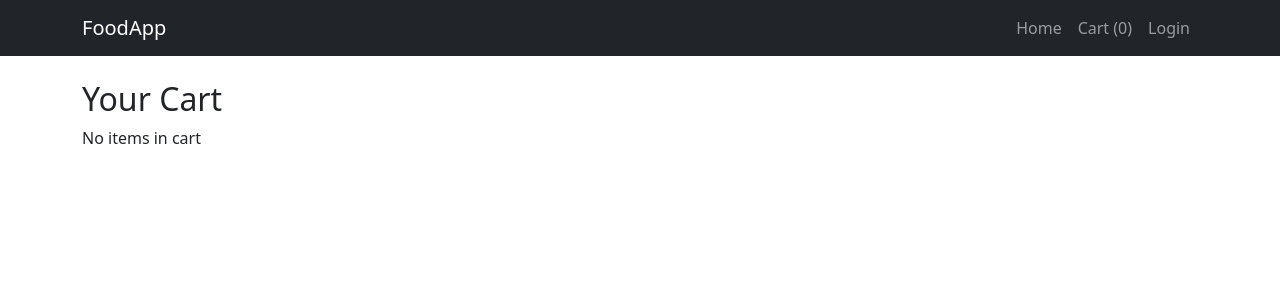
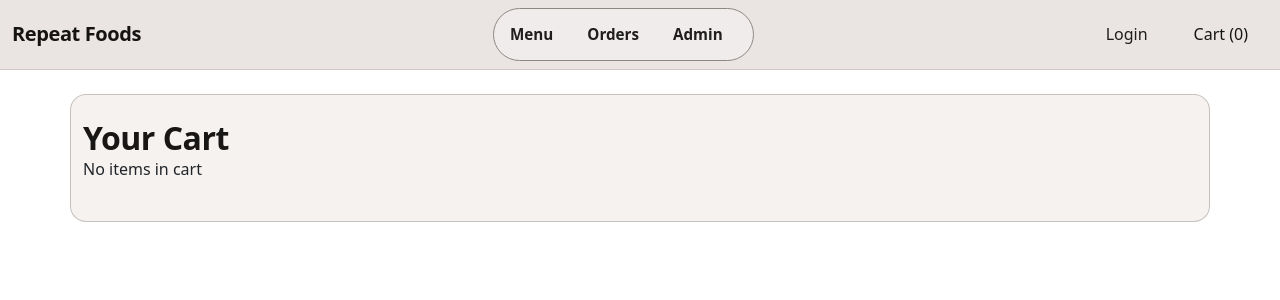
Before and after one commit to Varun251005/booking, a React (Vite) app in the folder frontend/: page /cart in a window 1280 px wide. Shown: the top 300 px of the page. Built offline with nearby package versions, Linux system fonts and the light colour scheme.

Commit message:
Add routing for orders and admin pages; implement AdminOrders component and update styles

```diff
--- a/frontend/package.json
+++ b/frontend/package.json
@@ -15,7 +15,8 @@
     "nodemon": "^3.1.14",
     "react": "^19.2.4",
     "react-bootstrap": "^2.10.10",
-    "react-dom": "^19.2.4"
+    "react-dom": "^19.2.4",
+    "react-router-dom": "^7.14.2"
   },
   "devDependencies": {
     "@eslint/js": "^9.39.4",
--- a/frontend/src/Components/navbar.jsx
+++ b/frontend/src/Components/navbar.jsx
@@ -6,16 +6,22 @@ const AppNavbar = () => {
   const { cart } = useCart();
 
   return (
-    <Navbar bg="dark" variant="dark" className="app-navbar">
-      <Container>
-        <Navbar.Brand as={Link} to="/" className="brand-glow">FoodApp</Navbar.Brand>
-        <Nav className="ms-auto">
-          <Nav.Link as={Link} to="/">Home</Nav.Link>
-          <Nav.Link as={Link} to="/cart">
+    <Navbar className="app-navbar">
+      <Container fluid className="app-nav-shell">
+        <Navbar.Brand as={Link} to="/" className="brand-glow">Repeat Foods</Navbar.Brand>
+
+        <Nav className="nav-pill-group">
+          <Nav.Link as={Link} to="/">Menu</Nav.Link>
+          <Nav.Link as={Link} to="/orders">Orders</Nav.Link>
+          <Nav.Link as={Link} to="/admin">Admin</Nav.Link>
+        </Nav>
+
+        <div className="nav-actions">
+          <Nav.Link as={Link} to="/login" className="nav-action-link">Login</Nav.Link>
+          <Nav.Link as={Link} to="/cart" className="demo-btn">
             Cart ({cart.length})
           </Nav.Link>
-          <Nav.Link as={Link} to="/login">Login</Nav.Link>
-        </Nav>
+        </div>
       </Container>
     </Navbar>
   );
--- a/frontend/src/index.css
+++ b/frontend/src/index.css
@@ -1,112 +1,409 @@
 :root {
-	--bg-main: #0a0f0b;
-	--bg-surface: #101813;
-	--bg-surface-2: #17231b;
-	--text-main: #e8f7ea;
-	--text-muted: #b6d1bb;
-	--green: #31c86a;
-	--green-dark: #249a50;
+  --bg-main: #e7e2e0;
+  --bg-surface: #f5f2f0;
+  --bg-surface-2: #ffffff;
+  --bg-surface-3: #efebe8;
+  --text-main: #181717;
+  --text-muted: #5d5955;
+  --border-soft: #8d8782;
+  --accent: #d7ef63;
+  --accent-hover: #c8e54e;
+}
+
+* {
+  box-sizing: border-box;
 }
 
 body {
-	background: var(--bg-main);
-	color: var(--text-main);
-	min-height: 100vh;
+  margin: 0;
+  min-height: 100vh;
+  background: var(--bg-main);
+  color: var(--text-main);
+  font-family: Inter, system-ui, -apple-system, Segoe UI, Roboto, Helvetica, Arial, sans-serif;
 }
 
 #root {
-	min-height: 100vh;
+  min-height: 100vh;
 }
 
 .app-navbar {
-	border-bottom: 1px solid #1f2d23;
-	box-shadow: 0 4px 14px rgba(0, 0, 0, 0.25);
+  position: sticky;
+  top: 0;
+  z-index: 20;
+  padding: 12px 1.25rem;
+  background: rgba(231, 226, 224, 0.88);
+  backdrop-filter: blur(8px);
+  border-bottom: 1px solid rgba(141, 135, 130, 0.3);
+}
+
+.app-nav-shell {
+  max-width: 1320px;
+  margin: 0 auto;
+  display: grid;
+  grid-template-columns: auto 1fr auto;
+  align-items: center;
+  gap: 16px;
 }
 
 .brand-glow {
-	color: var(--green) !important;
-	font-weight: 700;
+  font-size: 2rem;
+  font-weight: 800;
+  letter-spacing: -0.02em;
+  color: #151413 !important;
+}
+
+.nav-pill-group {
+  justify-self: center;
+  border: 1px solid var(--border-soft);
+  border-radius: 999px;
+  padding: 6px 14px;
+  display: flex;
+  align-items: center;
+  gap: 2px;
+  background: rgba(255, 255, 255, 0.3);
+}
+
+.nav-pill-group .nav-link,
+.nav-action-link {
+  color: #1f1e1d !important;
+  font-weight: 700;
+  font-size: 0.95rem;
+  border-radius: 999px;
+  padding: 8px 16px !important;
+  transition: background-color 0.2s ease;
+}
+
+.nav-pill-group .nav-link:hover,
+.nav-action-link:hover {
+  background: rgba(255, 255, 255, 0.8);
+}
+
+.nav-actions {
+  display: flex;
+  align-items: center;
+  gap: 10px;
+}
+
+.nav-action-link {
+  border: 1px solid var(--border-soft);
+}
+
+.demo-btn {
+  display: inline-flex;
+  align-items: center;
+  justify-content: center;
+  border-radius: 999px;
+  border: 1px solid #a8b84e;
+  background: var(--accent);
+  color: #141413 !important;
+  font-weight: 800;
+  padding: 10px 20px !important;
+}
+
+.demo-btn:hover {
+  background: var(--accent-hover);
+}
+
+.home-page {
+  padding-bottom: 40px;
+}
+
+.hero-shell {
+  max-width: 1320px;
+  margin: 26px auto 0;
+  padding: 0 18px;
+}
+
+.hero-grid {
+  border: 1px solid rgba(141, 135, 130, 0.45);
+  border-radius: 24px;
+  background: linear-gradient(160deg, #f4f0ed 0%, #ebe6e2 100%);
+  padding: 42px 36px;
+  display: grid;
+  grid-template-columns: 1.2fr 0.8fr;
+  gap: 20px;
+  min-height: 390px;
+}
+
+.hero-badge {
+  margin: 0 0 16px;
+  display: inline-block;
+  border: 1px solid var(--border-soft);
+  border-radius: 999px;
+  padding: 8px 14px;
+  font-size: 0.78rem;
+  font-weight: 700;
+  letter-spacing: 0.08em;
+  text-transform: uppercase;
+}
+
+.hero-title {
+  margin: 0;
+  font-size: clamp(2rem, 7vw, 5.4rem);
+  line-height: 0.92;
+  letter-spacing: -0.03em;
+  max-width: 12ch;
+}
+
+.hero-subtitle {
+  margin: 18px 0 0;
+  max-width: 54ch;
+  color: var(--text-muted);
+  font-size: 1.02rem;
+}
+
+.hero-actions {
+  margin-top: 30px;
+  display: flex;
+  gap: 12px;
+  flex-wrap: wrap;
+}
+
+.hero-btn-primary,
+.hero-btn-ghost {
+  text-decoration: none;
+  border-radius: 999px;
+  padding: 12px 20px;
+  font-weight: 700;
+}
+
+.hero-btn-primary {
+  background: #171615;
+  color: #f8f5f3;
+}
+
+.hero-btn-primary:hover {
+  color: #f8f5f3;
+  background: #0c0c0c;
+}
+
+.hero-btn-ghost {
+  border: 1px solid var(--border-soft);
+  color: #1a1a19;
+}
+
+.hero-btn-ghost:hover {
+  color: #1a1a19;
+  background: rgba(255, 255, 255, 0.7);
+}
+
+.hero-side-cards {
+  display: flex;
+  flex-direction: column;
+  justify-content: center;
+  align-items: flex-end;
+  gap: 14px;
+}
+
+.floating-note {
+  width: min(290px, 100%);
+  background: rgba(255, 255, 255, 0.86);
+  border: 1px solid #d5cfcb;
+  border-radius: 16px;
+  padding: 14px 16px;
+  font-weight: 700;
+}
+
+.menu-shell {
+  margin-top: 26px;
+  background: transparent;
+}
+
+.menu-header {
+  margin-bottom: 18px;
+}
+
+.menu-header p {
+  margin: 8px 0 0;
+  color: var(--text-muted);
 }
 
 .page-shell {
-	background: var(--bg-surface);
-	border: 1px solid #1f2d23;
-	border-radius: 14px;
-	padding: 20px;
-	margin-bottom: 24px;
+  background: var(--bg-surface);
+  border: 1px solid rgba(141, 135, 130, 0.45);
+  border-radius: 16px;
+  padding: 24px;
+  margin: 26px auto;
 }
 
 .login-shell {
-	max-width: 560px;
+  max-width: 560px;
+}
+
+.admin-shell {
+  max-width: 980px;
 }
 
 .page-title {
-	color: var(--green);
-	margin-bottom: 18px;
-	font-weight: 700;
+  margin: 0;
+  color: #181716;
+  font-weight: 800;
+  letter-spacing: -0.015em;
 }
 
 .food-card {
-	background: var(--bg-surface-2);
-	border: 1px solid #273a2d;
-	color: var(--text-main);
+  border: 1px solid #d4cdca;
+  border-radius: 18px;
+  overflow: hidden;
+  background: var(--bg-surface-2);
+  transition: transform 0.2s ease, box-shadow 0.2s ease;
 }
 
-.food-card img {
-	height: 180px;
-	object-fit: cover;
+.food-card:hover {
+  transform: translateY(-4px);
+  box-shadow: 0 14px 28px rgba(38, 35, 33, 0.12);
+}
+
+.food-image {
+  width: 100%;
+  height: 215px;
+  object-fit: cover;
+}
+
+.food-meta-row {
+  display: flex;
+  align-items: center;
+  justify-content: space-between;
+  gap: 8px;
 }
 
 .food-title {
-	color: var(--green);
+  margin: 0;
+  font-size: 1.05rem;
+  font-weight: 700;
+}
+
+.food-tag {
+  border: 1px solid #d2cbc7;
+  border-radius: 999px;
+  padding: 3px 10px;
+  font-size: 0.75rem;
+  color: #615b57;
+  font-weight: 700;
 }
 
 .food-price {
-	color: var(--text-muted);
+  margin-top: 8px;
+  margin-bottom: 14px;
+  color: #373330;
+  font-weight: 600;
 }
 
-.themed-form .form-control {
-	background: #0d140f;
-	border: 1px solid #2a3f30;
-	color: var(--text-main);
+.themed-form .form-control,
+.themed-form .form-select {
+  border-radius: 10px;
+  border: 1px solid #cfc8c4;
+  background: #fffcfb;
+  color: #171615;
 }
 
-.themed-form .form-control:focus {
-	background: #0d140f;
-	color: var(--text-main);
-	border-color: var(--green);
-	box-shadow: 0 0 0 0.2rem rgba(49, 200, 106, 0.2);
+.themed-form .form-control:focus,
+.themed-form .form-select:focus {
+  border-color: #89827d;
+  box-shadow: 0 0 0 0.2rem rgba(137, 130, 125, 0.2);
 }
 
 .themed-form .form-label {
-	color: var(--text-muted);
+  color: #5a5551;
 }
 
 .theme-btn,
 .theme-btn-sm {
-	background: var(--green);
-	border-color: var(--green-dark);
-	color: #041108;
-	font-weight: 600;
+  border-radius: 999px;
+  background: #181716;
+  border: 1px solid #181716;
+  color: #f8f5f3;
+  font-weight: 700;
 }
 
 .theme-btn:hover,
 .theme-btn-sm:hover {
-	background: #3ce27a;
-	border-color: #3ce27a;
-	color: #041108;
+  background: #070706;
+  border-color: #070706;
+  color: #f8f5f3;
+}
+
+.theme-btn:focus,
+.theme-btn-sm:focus {
+  box-shadow: 0 0 0 0.2rem rgba(23, 22, 21, 0.25);
 }
 
 .theme-btn-sm {
-	padding: 0.2rem 0.6rem;
+  padding: 0.2rem 0.68rem;
 }
 
 .cart-item {
-	background: var(--bg-surface-2);
-	border-color: #243328;
-	color: var(--text-main);
+  background: #fbf7f4;
+  border-color: #dbd3cf;
+  color: #1b1a19;
+  border-radius: 10px !important;
+  margin-bottom: 10px;
 }
 
 .total-text {
-	color: var(--green);
+  color: #1b1a19;
+  font-weight: 700;
 }
+
+.status-text {
+  margin: 0;
+  border-radius: 12px;
+  padding: 14px 16px;
+  border: 1px solid #d8d1cd;
+  background: #f8f4f1;
+  color: #5d5955;
+}
+
+.error-text {
+  border-color: #d8b7ba;
+  background: #fcecee;
+  color: #8f3f47;
+}
+
+.food-preview {
+  width: 100%;
+  height: 180px;
+  object-fit: cover;
+  border-radius: 10px;
+  border: 1px solid #d3cbc7;
+  margin-bottom: 12px;
+}
+
+.admin-table {
+  border-color: #d2cac6;
+}
+
+.admin-table th,
+.admin-table td {
+  background: #f7f3f0 !important;
+  border-color: #d2cac6 !important;
+  color: #1d1c1b;
+  vertical-align: middle;
+}
+
+@media (max-width: 992px) {
+  .app-nav-shell {
+    grid-template-columns: 1fr;
+    gap: 10px;
+  }
+
+  .nav-pill-group,
+  .nav-actions {
+    justify-self: stretch;
+    justify-content: center;
+  }
+
+  .hero-grid {
+    grid-template-columns: 1fr;
+    padding: 28px 22px;
+    min-height: auto;
+  }
+
+  .hero-side-cards {
+    align-items: stretch;
+  }
+
+  .hero-title {
+    max-width: 100%;
+  }
+}
--- a/frontend/src/main.jsx
+++ b/frontend/src/main.jsx
@@ -1,6 +1,7 @@
 import React from 'react'
 import ReactDOM from 'react-dom/client'
 import App from './App.jsx'
+import './index.css'
 import 'bootstrap/dist/css/bootstrap.min.css'
 import { CartProvider } from "./context/CartContext";
 
--- a/frontend/src/pages/Cart/cart.jsx
+++ b/frontend/src/pages/Cart/cart.jsx
@@ -46,8 +46,7 @@ const Cart = () => {
                 <Button className="theme-btn-sm" onClick={() => increaseQty(getItemId(item))}>+</Button>
 
                 <Button
-                  variant="danger"
-                  className="float-end"
+                  className="float-end theme-btn-sm"
                   onClick={() => removeFromCart(getItemId(item))}
                 >
                   Remove
--- /dev/null
+++ b/frontend/src/pages/admin/Orders.jsx
@@ -0,0 +1,67 @@
+import { useEffect, useState } from "react";
+import { Container, Table, Button } from "react-bootstrap";
+import API from "../../services/api";
+
+const AdminOrders = () => {
+  const [orders, setOrders] = useState([]);
+
+  const fetchOrders = async () => {
+    const res = await API.get("/orders");
+    setOrders(res.data);
+  };
+
+  useEffect(() => {
+    fetchOrders();
+  }, []);
+
+  const updateStatus = async (id, status) => {
+    await API.put(`/orders/${id}`, { status });
+    fetchOrders();
+  };
+
+  return (
+    <Container className="mt-4 page-shell admin-shell">
+      <h2 className="page-title">Orders</h2>
+
+      <Table bordered className="admin-table">
+        <thead>
+          <tr>
+            <th>ID</th>
+            <th>Total</th>
+            <th>Status</th>
+            <th>Actions</th>
+          </tr>
+        </thead>
+
+        <tbody>
+          {orders.map(order => (
+            <tr key={order._id}>
+              <td>{order._id}</td>
+              <td>₹{order.totalPrice}</td>
+              <td>{order.status}</td>
+              <td>
+                <Button
+                  size="sm"
+                  className="theme-btn-sm"
+                  onClick={() => updateStatus(order._id, "preparing")}
+                >
+                  Preparing
+                </Button>
+
+                <Button
+                  size="sm"
+                  className="ms-2 theme-btn-sm"
+                  onClick={() => updateStatus(order._id, "delivered")}
+                >
+                  Delivered
+                </Button>
+              </td>
+            </tr>
+          ))}
+        </tbody>
+      </Table>
+    </Container>
+  );
+};
+
+export default AdminOrders;
```
Also changed, not shown: frontend/src/App.jsx (+8 -0 lines), frontend/src/Components/foodcart.jsx (+7 -4 lines), frontend/src/assets/Biryani.jpg (added), frontend/src/assets/Dosa.jpg (added).
